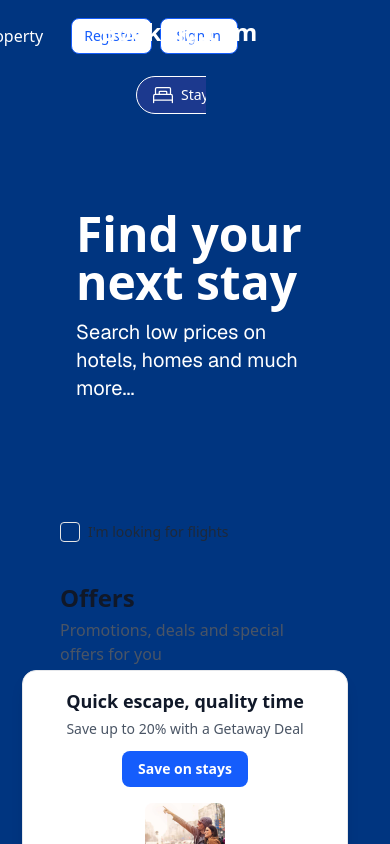
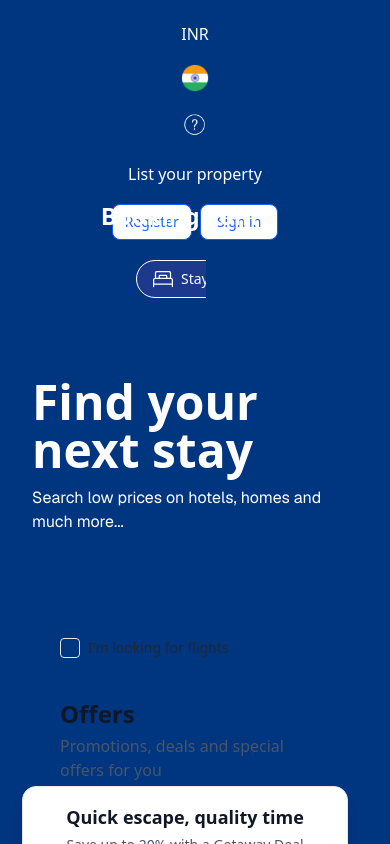
Before and after one commit to Joshua-19-cloud/Booking-clone, a Next.js app: page / in a window 390 px wide. Shown: the top 844 px of the page. Built offline with nearby package versions, Linux system fonts and the light colour scheme.

Commit message:
Updated Booking clone code

```diff
--- a/app/page.tsx
+++ b/app/page.tsx
@@ -88,7 +88,7 @@ export default function HomePage() {
       {/* Top Header */}
       <meta name="viewport" content="width=device-width, initial-scale=1.0" />
       <header className="bg-[#003580] px-38 py-4 flex flex-col gap-3">
-        <div className="w-full flex items-center justify-end gap-3">
+        <div className="w-full flex flex-col sm:flex-row items-center justify-end gap-3">
           <Button variant="ghost" className="text-white text-base hover:bg-white/10">INR</Button>
           <img src="/flag1.png" alt="India Flag" className="w-7 h-7 rounded-full" />
           <img src="/mark.png" alt="Help" className="w-10 h-10 rounded-full filter invert" />
@@ -108,9 +108,9 @@ export default function HomePage() {
 
       {/* Hero Section */}
       <div className="bg-[#003580] text-white h-auto sm:h-[37vh] px-4 sm:px-6 md:px-16 pt-8 relative">
-        <div className="px-[60px] py-12">
+        <div className="px-4 sm:px-[60px] py-8 sm:py-12">
           <h2 className="font-booking text-5xl font-extrabold">Find your next stay</h2>
-          <p className="text-xl md:text-2xl mt-3 font-sans">Search low prices on hotels, homes and much more...</p>
+          <p className="text-base sm:text-xl md:text-2xl mt-3 font-sans">Search low prices on hotels, homes and much more...</p>
         </div>
 
         <Preferences />
@@ -317,7 +317,7 @@ export default function HomePage() {
       </div>
             <FeatureHighlights />
 
-           <div className="px-26 mt-10">
+           <div className="px-4 sm:px-26 mt-10">
           <h3 className="text-2xl font-bold text-gray-900 mb-4">Travel more, spend less</h3>
          <GeniusSignIn />
       <Footer1 />
```
